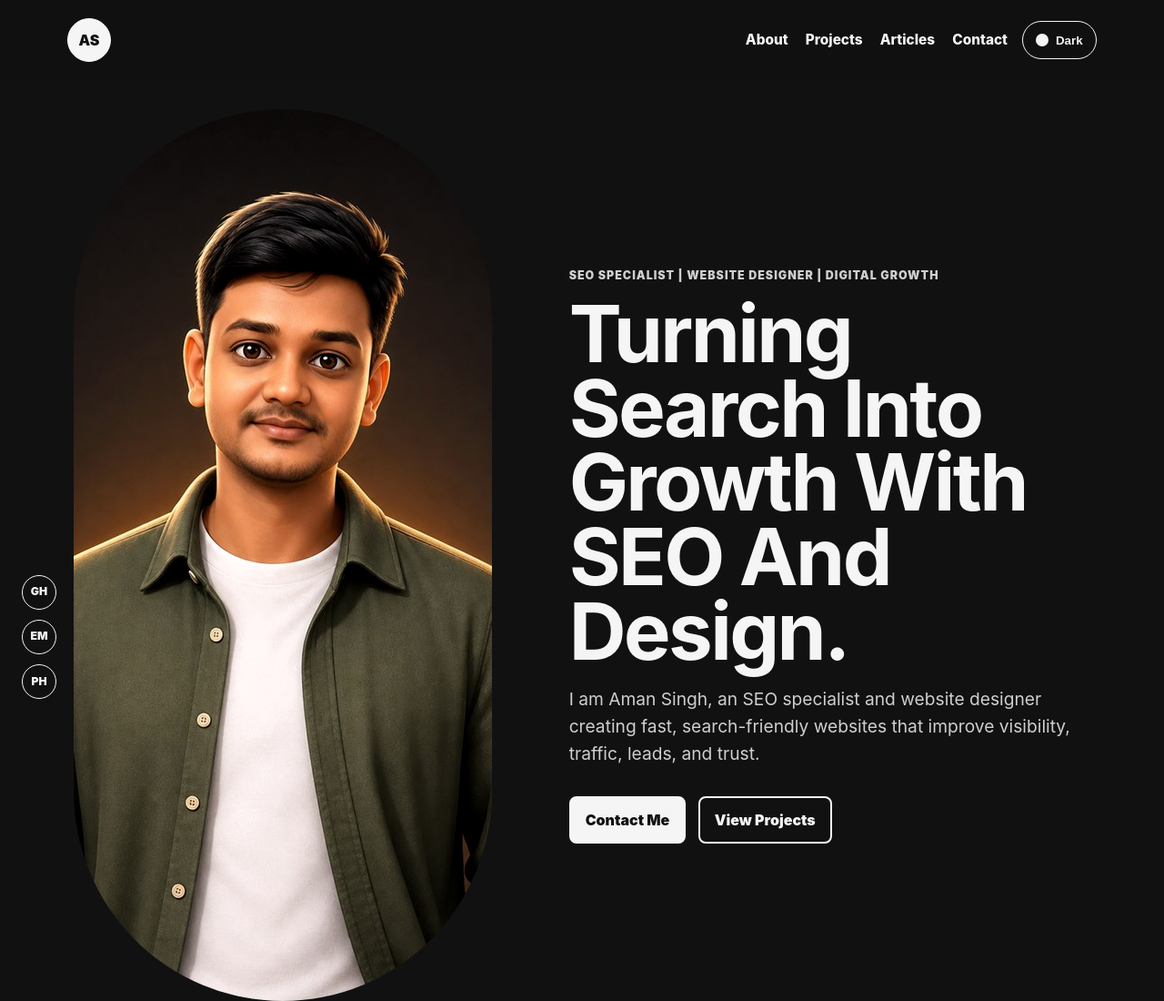
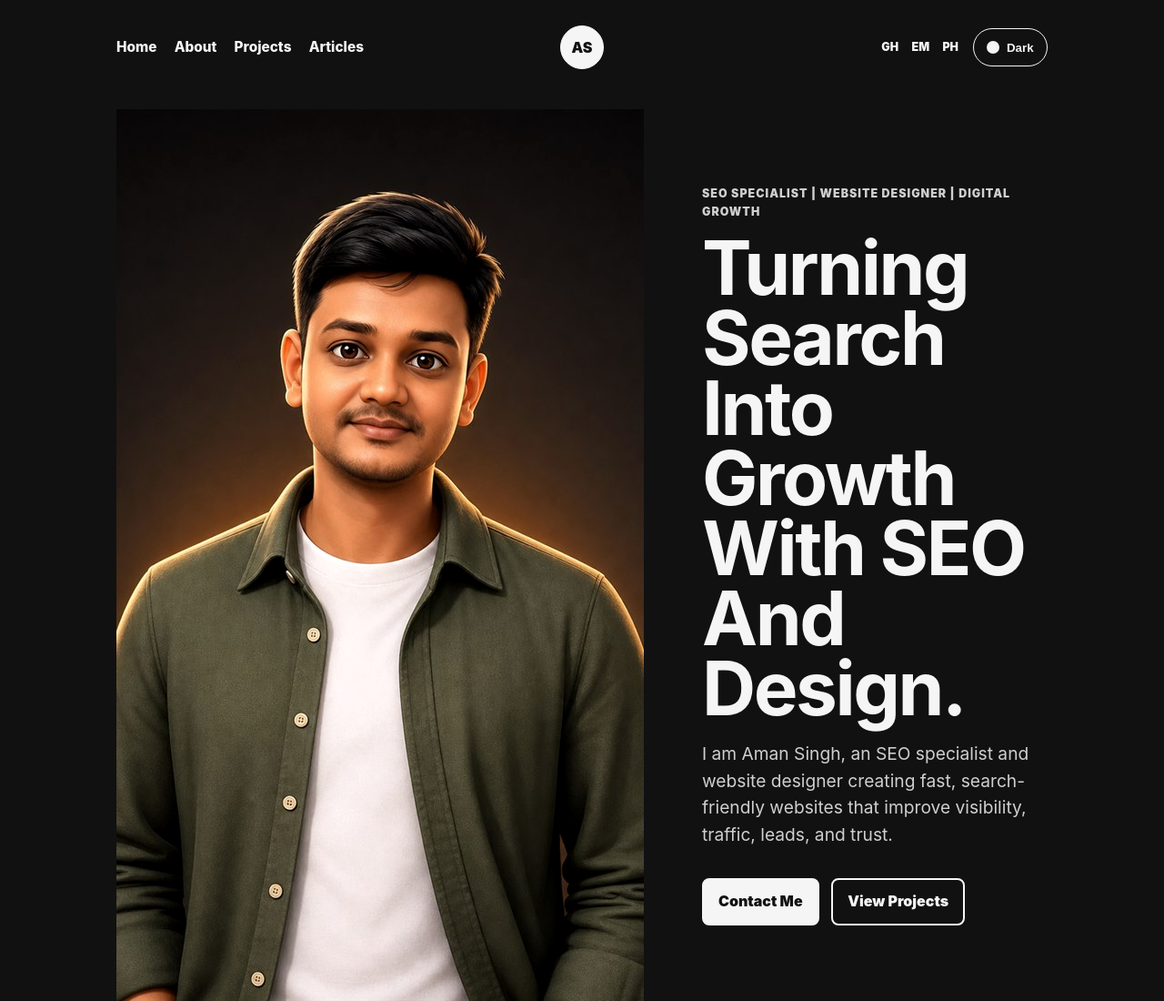
Before and after one commit to websiteh063-hue/aman-singh-portfolio, a plain HTML site: page index.html in a window 1280 px wide. Shown: the top 1100 px of the page at 91% size. Drawn offline with Linux system fonts and the light colour scheme.

Commit message:
Match minimal Next.js portfolio reference

```diff
--- a/index.html
+++ b/index.html
@@ -236,17 +236,22 @@
     <a class="skip-link" href="#main">Skip to content</a>
     <header class="site-header">
       <nav class="nav" aria-label="Primary navigation">
-        <a class="brand" href="#home" aria-label="Aman Singh home">AS</a>
         <button class="nav-toggle" type="button" aria-expanded="false" aria-controls="nav-menu" aria-label="Open navigation">
           <span></span>
           <span></span>
           <span></span>
         </button>
         <div class="nav-menu" id="nav-menu">
+          <a href="#home">Home</a>
           <a href="#about">About</a>
           <a href="#work">Projects</a>
           <a href="#articles">Articles</a>
-          <a href="#contact">Contact</a>
+        </div>
+        <a class="brand" href="#home" aria-label="Aman Singh home">AS</a>
+        <div class="nav-social" aria-label="Quick links">
+          <a href="https://github.com/websiteh063-hue" rel="noopener noreferrer" aria-label="GitHub">GH</a>
+          <a href="mailto:amansingh1aa@gmail.com" aria-label="Email">EM</a>
+          <a href="tel:+919967010820" aria-label="Phone">PH</a>
         </div>
         <button class="theme-toggle" type="button" aria-label="Switch to light theme" aria-pressed="false">
           <span class="theme-icon" aria-hidden="true"></span>
@@ -257,11 +262,6 @@
 
     <main id="main">
       <section class="hero portfolio-hero" id="home" aria-labelledby="hero-title">
-        <div class="social-rail" aria-label="Social links">
-          <a href="https://github.com/websiteh063-hue" rel="noopener noreferrer">GH</a>
-          <a href="mailto:amansingh1aa@gmail.com">EM</a>
-          <a href="tel:+919967010820">PH</a>
-        </div>
         <div class="hero-illustration">
           <img src="assets/aman-singh-2d-character-clean.jpg" width="980" height="980" alt="Aman Singh clean 2D character avatar" fetchpriority="high" decoding="async">
         </div>
@@ -296,7 +296,7 @@
       <section class="section reveal" id="work" aria-labelledby="work-title">
         <div class="section-heading">
           <p class="eyebrow">All Work</p>
-          <h2 id="work-title">Projects, SEO Work, and Case Studies</h2>
+          <h2 id="work-title">Imagination Trumps Knowledge!</h2>
           <p>Visitors can preview each project directly here and open the live websites or repository from each card.</p>
         </div>
         <div class="work-grid">
@@ -521,7 +521,7 @@
       <section class="section about reveal" id="about" aria-labelledby="about-title">
         <div>
           <p class="eyebrow">About Me</p>
-          <h2 id="about-title">Aman Singh, SEO specialist and website designer focused on growth.</h2>
+          <h2 id="about-title">Passion Fuels Purpose!</h2>
         </div>
         <div class="about-copy">
           <p>
@@ -536,7 +536,7 @@
       <section class="section testimonials reveal" id="articles" aria-labelledby="proof-title">
         <div class="section-heading">
           <p class="eyebrow">Articles</p>
-          <h2 id="proof-title">SEO Notes And Website Growth Ideas</h2>
+          <h2 id="proof-title">Words Can Change The World!</h2>
         </div>
         <div class="testimonial-grid">
           <blockquote>
--- a/styles.css
+++ b/styles.css
@@ -12,7 +12,7 @@
   --accent: #111111;
   --accent-soft: #e8e8e8;
   --radius: 8px;
-  --shadow: 8px 8px 0 #111111;
+  --shadow: none;
   font-family: Inter, ui-sans-serif, system-ui, -apple-system, BlinkMacSystemFont, "Segoe UI", sans-serif;
 }
 
@@ -29,7 +29,7 @@
   --subtle-line: rgba(245, 245, 245, 0.16);
   --accent: #f5f5f5;
   --accent-soft: #242424;
-  --shadow: 8px 8px 0 #f5f5f5;
+  --shadow: none;
 }
 
 * {
@@ -131,8 +131,7 @@ p {
 }
 
 .site-header {
-  background: color-mix(in srgb, var(--page-bg) 90%, transparent);
-  backdrop-filter: blur(14px);
+  background: var(--page-bg);
   position: sticky;
   top: 0;
   z-index: 10;
@@ -144,9 +143,10 @@ p {
   gap: 1rem;
   justify-content: space-between;
   margin: 0 auto;
-  max-width: 1180px;
-  min-height: 88px;
-  padding: 0 1.5rem;
+  max-width: 1440px;
+  min-height: 104px;
+  padding: 0 8rem;
+  position: relative;
 }
 
 .brand {
@@ -160,7 +160,11 @@ p {
   font-weight: 900;
   height: 48px;
   justify-content: center;
-  margin-right: auto;
+  left: 50%;
+  margin: 0;
+  position: absolute;
+  top: 50%;
+  transform: translate(-50%, -50%);
   width: 48px;
 }
 
@@ -174,7 +178,7 @@ p {
   gap: 1.2rem;
   font-size: 0.96rem;
   font-weight: 760;
-  order: 2;
+  order: 1;
 }
 
 .nav-menu a {
@@ -214,6 +218,19 @@ p {
   padding: 0.45rem 0.9rem;
 }
 
+.nav-social {
+  align-items: center;
+  display: flex;
+  gap: 0.9rem;
+  margin-left: auto;
+  order: 2;
+}
+
+.nav-social a {
+  font-size: 0.78rem;
+  font-weight: 900;
+}
+
 .theme-icon {
   background: var(--text);
   border-radius: 999px;
@@ -246,62 +263,46 @@ p {
 .hero {
   align-items: center;
   display: grid;
-  gap: clamp(2rem, 6vw, 5rem);
-  grid-template-columns: 0.9fr 1.1fr;
+  gap: clamp(2rem, 5vw, 4rem);
+  grid-template-columns: 1fr 1fr;
   margin: 0 auto;
-  max-width: 1180px;
-  min-height: calc(100vh - 88px);
-  padding: 2rem 1.5rem 4rem;
+  max-width: 1440px;
+  min-height: calc(100vh - 104px);
+  padding: 1rem 8rem 3rem;
   position: relative;
-}
-
-.social-rail {
-  bottom: 2rem;
-  display: grid;
-  gap: 0.7rem;
-  left: 1.5rem;
-  position: fixed;
-  z-index: 5;
-}
-
-.social-rail a {
-  align-items: center;
-  border: 1px solid var(--line);
-  border-radius: 999px;
-  display: inline-flex;
-  font-size: 0.76rem;
-  font-weight: 900;
-  height: 38px;
-  justify-content: center;
-  width: 38px;
-}
-
-.social-rail a:hover,
-.social-rail a:focus {
-  background: var(--text);
-  color: var(--bg);
 }
 
 .hero-illustration {
   align-self: center;
   justify-self: center;
-  max-width: 460px;
+  max-width: 580px;
   position: relative;
-  width: min(78vw, 460px);
+  width: min(82vw, 580px);
+}
+
+.hero-illustration::after {
+  background: var(--text);
+  bottom: 0.8rem;
+  content: "";
+  height: 2px;
+  left: 12%;
+  position: absolute;
+  width: 76%;
+  z-index: 0;
 }
 
 .hero-illustration::before {
-  border: 2px solid var(--line);
+  content: "";
+  background: radial-gradient(circle, var(--accent-soft), transparent 68%);
   border-radius: 999px;
-  content: "";
-  inset: 8%;
+  inset: 0;
   position: absolute;
   z-index: 0;
 }
 
 .hero-illustration img {
   aspect-ratio: 1;
-  border-radius: 999px;
+  border-radius: 0;
   filter: grayscale(0.08) contrast(1.05);
   object-fit: cover;
   position: relative;
@@ -322,10 +323,11 @@ p {
 }
 
 h1 {
-  font-size: clamp(3rem, 6.8vw, 6.6rem);
+  font-size: clamp(3.4rem, 6.4vw, 6.25rem);
   letter-spacing: -0.03em;
   line-height: 0.94;
   margin-bottom: 1.2rem;
+  text-transform: capitalize;
 }
 
 .hero-copy,
@@ -443,7 +445,7 @@ h3 {
   background: var(--panel);
   border: 2px solid var(--line);
   border-radius: var(--radius);
-  box-shadow: var(--shadow);
+  box-shadow: none;
   display: flex;
   flex-direction: column;
   min-height: 520px;
@@ -452,8 +454,7 @@ h3 {
 }
 
 .work-card:hover {
-  box-shadow: 11px 11px 0 var(--line);
-  transform: translate(-3px, -3px);
+  transform: translateY(-4px);
 }
 
 .project-preview {
@@ -653,10 +654,6 @@ cite {
     width: min(72vw, 340px);
   }
 
-  .social-rail {
-    display: none;
-  }
-
   .nav-menu {
     background: var(--page-bg);
     border: 2px solid var(--line);
```
